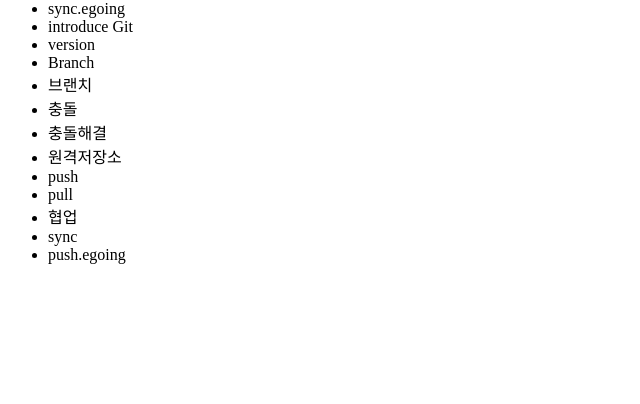
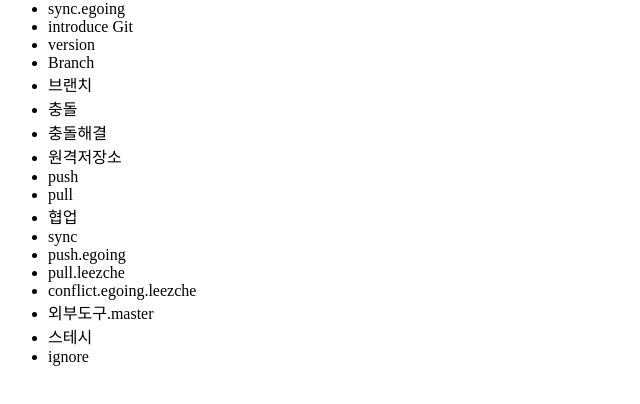
Before and after one commit to rlawhkaud13/git_hub, a plain HTML site: page index.html in a window 1280 px wide. Shown: the part 66-470 px from the top of the page, without its empty margins (0-640 px from the left). Drawn offline with Linux system fonts and the light colour scheme.

Commit message:
get 추가3

```diff
--- a/index.html
+++ b/index.html
@@ -21,6 +21,11 @@
 <li>협업</li>
 <li>sync</li>
 <li>push.egoing</li>
+<li>pull.leezche</li>
+<li>conflict.egoing.leezche</li>
+<li>외부도구.master</li>
+<li>스테시</li>
+<li>ignore</li>
 </ul>
 </body>
 </html>
```
